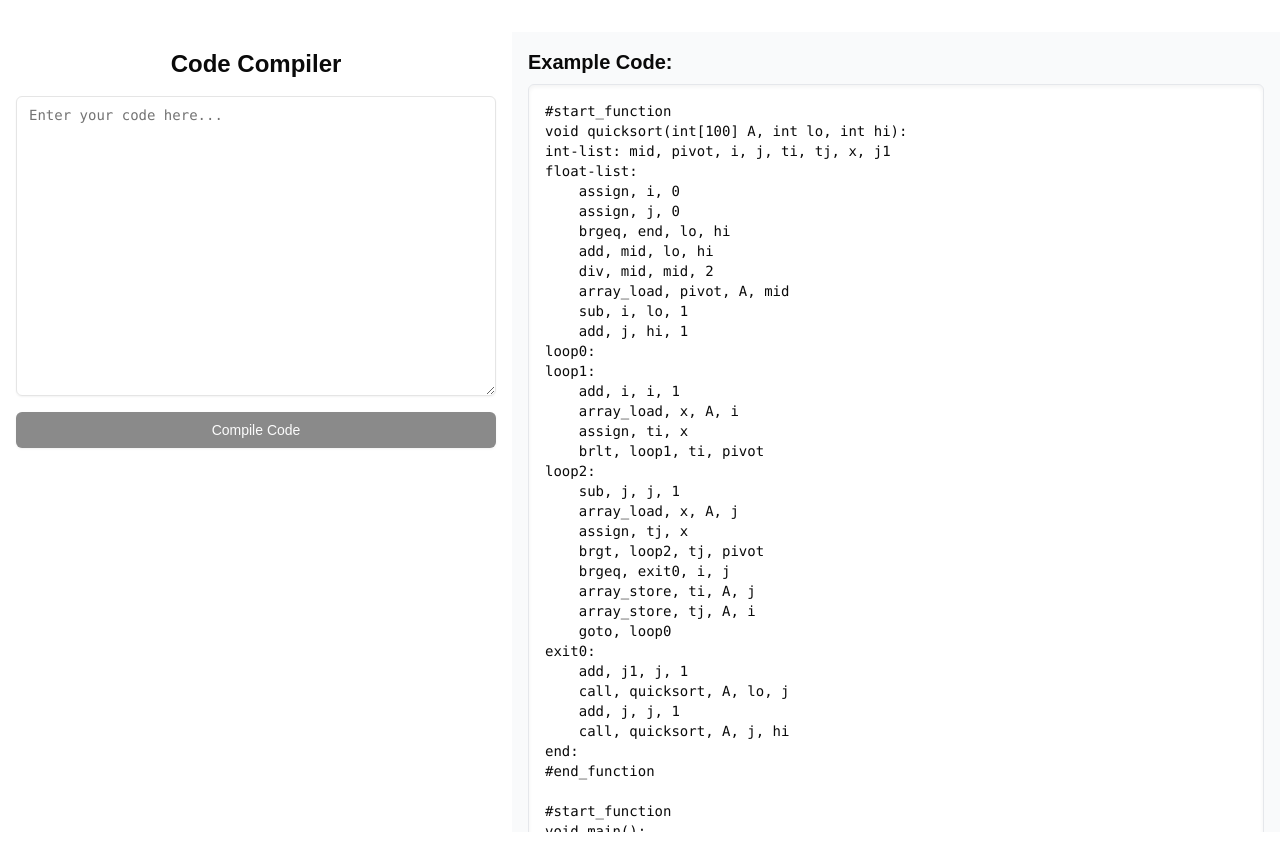
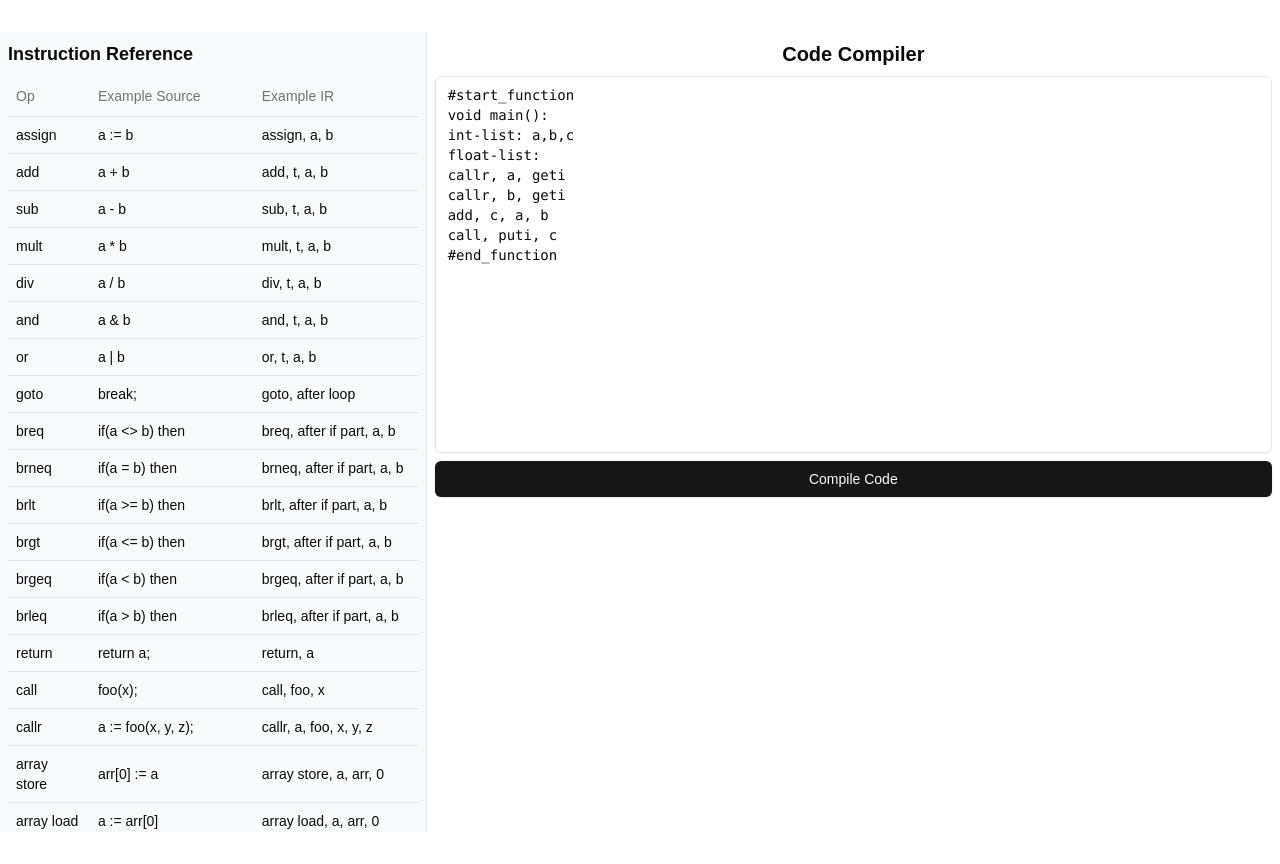
Before and after one commit to codifyfungi/compiler-app, a Next.js app: page / in a window 1280 px wide. Built offline with nearby package versions, Linux system fonts and the light colour scheme.

Commit message:
Input Edit

```diff
--- a/src/components/code-compiler.tsx
+++ b/src/components/code-compiler.tsx
@@ -5,73 +5,56 @@ import { Textarea } from "@/components/ui/textarea"
 import { Button } from "@/components/ui/button"
 import { Input } from "@/components/ui/input"
 import { Loader2 } from "lucide-react"
+import {
+  Table,
+  TableBody,
+  TableCell,
+  TableHead,
+  TableHeader,
+  TableRow,
+} from "@/components/ui/table"
 
-const exampleCode = `#start_function
-void quicksort(int[100] A, int lo, int hi):
-int-list: mid, pivot, i, j, ti, tj, x, j1
+const csvData = [
+  { Op: "assign", ExampleSource: "a := b", ExampleIR: "assign, a, b" },
+  { Op: "add", ExampleSource: "a + b", ExampleIR: "add, t, a, b" },
+  { Op: "sub", ExampleSource: "a - b", ExampleIR: "sub, t, a, b" },
+  { Op: "mult", ExampleSource: "a * b", ExampleIR: "mult, t, a, b" },
+  { Op: "div", ExampleSource: "a / b", ExampleIR: "div, t, a, b" },
+  { Op: "and", ExampleSource: "a & b", ExampleIR: "and, t, a, b" },
+  { Op: "or", ExampleSource: "a | b", ExampleIR: "or, t, a, b" },
+  { Op: "goto", ExampleSource: "break;", ExampleIR: "goto, after loop" },
+  { Op: "breq", ExampleSource: "if(a <> b) then", ExampleIR: "breq, after if part, a, b" },
+  { Op: "brneq", ExampleSource: "if(a = b) then", ExampleIR: "brneq, after if part, a, b" },
+  { Op: "brlt", ExampleSource: "if(a >= b) then", ExampleIR: "brlt, after if part, a, b" },
+  { Op: "brgt", ExampleSource: "if(a <= b) then", ExampleIR: "brgt, after if part, a, b" },
+  { Op: "brgeq", ExampleSource: "if(a < b) then", ExampleIR: "brgeq, after if part, a, b" },
+  { Op: "brleq", ExampleSource: "if(a > b) then", ExampleIR: "brleq, after if part, a, b" },
+  { Op: "return", ExampleSource: "return a;", ExampleIR: "return, a" },
+  { Op: "call", ExampleSource: "foo(x);", ExampleIR: "call, foo, x" },
+  { Op: "callr", ExampleSource: "a := foo(x, y, z);", ExampleIR: "callr, a, foo, x, y, z" },
+  { Op: "array store", ExampleSource: "arr[0] := a", ExampleIR: "array store, a, arr, 0" },
+  { Op: "array load", ExampleSource: "a := arr[0]", ExampleIR: "array load, a, arr, 0" },
+  { Op: "assign (array)", ExampleSource: "assign type ArrayInt = array [100] of int;", ExampleIR: "assign, X, 100, 10" },
+  { Op: "geti", ExampleSource: "int geti()", ExampleIR: "Reads an integer from standard input." },
+  { Op: "getf", ExampleSource: "float getf()", ExampleIR: "Reads a float from standard input." },
+  { Op: "getc", ExampleSource: "int getc()", ExampleIR: "Reads a character as its ASCII value." },
+  { Op: "puti", ExampleSource: "void puti(int i)", ExampleIR: "Prints an integer to standard output." },
+  { Op: "putf", ExampleSource: "void putf(float f)", ExampleIR: "Prints a float to standard output." },
+  { Op: "putc", ExampleSource: "void putc(int c)", ExampleIR: "Prints a character encoded as an ASCII value." },
+]
+
+const initialCode = `#start_function
+void main():
+int-list: a,b,c
 float-list:
-    assign, i, 0
-    assign, j, 0
-    brgeq, end, lo, hi
-    add, mid, lo, hi
-    div, mid, mid, 2
-    array_load, pivot, A, mid
-    sub, i, lo, 1
-    add, j, hi, 1
-loop0:
-loop1:
-    add, i, i, 1
-    array_load, x, A, i
-    assign, ti, x
-    brlt, loop1, ti, pivot
-loop2:
-    sub, j, j, 1
-    array_load, x, A, j
-    assign, tj, x
-    brgt, loop2, tj, pivot
-    brgeq, exit0, i, j
-    array_store, ti, A, j
-    array_store, tj, A, i
-    goto, loop0
-exit0:
-    add, j1, j, 1
-    call, quicksort, A, lo, j
-    add, j, j, 1
-    call, quicksort, A, j, hi
-end:
-#end_function
-
-#start_function
-void main():
-int-list: A[100], n, i, t
-float-list:
-    assign, t, 0
-    callr, n, geti
-    brgt, return, n, 100
-    sub, n, n, 1
-    assign, i, 0
-loop0:
-    brgt, exit0, i, n
-    callr, t, geti
-    array_store, t, A, i
-    add, i, i, 1
-    goto, loop0
-exit0:
-    call, quicksort, A, 0, n
-    assign, i, 0
-loop1:
-    brgt, exit1, i, n
-    array_load, t, A, i
-    call, puti, t
-    call, putc, 10
-    add, i, i, 1
-    goto, loop1
-exit1:
-return:
+callr, a, geti
+callr, b, geti
+add, c, a, b
+call, puti, c
 #end_function`
 
 export default function CodeCompiler() {
-  const [code, setCode] = useState("")
+  const [code, setCode] = useState(initialCode)
   const [output, setOutput] = useState("")
   const [isCompiling, setIsCompiling] = useState(false)
   const [isRunning, setIsRunning] = useState(false)
@@ -144,19 +127,42 @@ export default function CodeCompiler() {
   }
 
   return (
-    <div className="flex flex-col lg:flex-row h-screen overflow-hidden">
-      <div className="w-full lg:w-2/5 p-4 overflow-y-auto">
-        <h1 className="text-2xl font-bold text-center mb-4">Code Compiler</h1>
+    <div className="flex flex-col h-screen">
+      <div className="flex-grow flex overflow-hidden">
+        <div className="w-1/3 p-2 overflow-auto bg-gray-50 border-r">
+          <h2 className="text-lg font-semibold mb-2">Instruction Reference</h2>
+          <div className="overflow-x-auto">
+            <Table>
+              <TableHeader>
+                <TableRow>
+                  <TableHead className="w-1/5">Op</TableHead>
+                  <TableHead className="w-2/5">Example Source</TableHead>
+                  <TableHead className="w-2/5">Example IR</TableHead>
+                </TableRow>
+              </TableHeader>
+              <TableBody>
+                {csvData.map((row, index) => (
+                  <TableRow key={index}>
+                    <TableCell className="font-medium">{row.Op}</TableCell>
+                    <TableCell>{row.ExampleSource}</TableCell>
+                    <TableCell>{row.ExampleIR}</TableCell>
+                  </TableRow>
+                ))}
+              </TableBody>
+            </Table>
+          </div>
+        </div>
+        <div className="w-2/3 p-2 flex flex-col">
+          <h1 className="text-xl font-bold text-center mb-2">Code Compiler</h1>
           <Textarea
-          placeholder="Enter your code here..."
             value={code}
             onChange={(e) => setCode(e.target.value)}
-          className="min-h-[300px] font-mono mb-4"
+            className="flex-grow font-mono mb-2 resize-none"
             aria-label="Code input"
           />
           <Button
             onClick={handleCompile}
-          className="w-full mb-4"
+            className="w-full mb-2"
             disabled={!code.trim() || isCompiling}
           >
             {isCompiling ? (
@@ -169,20 +175,21 @@ export default function CodeCompiler() {
             )}
           </Button>
           {error && (
-          <div className="mb-4 p-4 bg-red-100 border border-red-400 text-red-700 rounded" role="alert">
+            <div className="mb-2 p-2 bg-red-100 border border-red-400 text-red-700 rounded text-sm" role="alert">
               {error}
             </div>
           )}
+          <div className="flex-grow overflow-auto">
             {output && (
-          <div className="space-y-4">
+              <div className="space-y-2">
                 <div>
-              <h2 className="text-xl font-semibold mb-2">Run Code:</h2>
+                  <h2 className="text-lg font-semibold mb-1">Run Code:</h2>
                   <Input
                     type="text"
                     placeholder="Enter input for your code..."
                     value={userInput}
                     onChange={(e) => setUserInput(e.target.value)}
-                className="mb-2"
+                    className="mb-1"
                     aria-label="User input for code execution"
                   />
                   <Button
@@ -202,26 +209,22 @@ export default function CodeCompiler() {
                 </div>
                 {runOutput && (
                   <div>
-                <h2 className="text-xl font-semibold mb-2">Run Output:</h2>
-                <pre className="bg-gray-100 p-4 rounded-md overflow-x-auto whitespace-pre-wrap">
+                    <h2 className="text-lg font-semibold mb-1">Run Output:</h2>
+                    <pre className="bg-gray-100 p-2 rounded-md overflow-x-auto whitespace-pre-wrap text-sm">
                       {runOutput}
                     </pre>
                   </div>
                 )}
                 <div>
-              <h2 className="text-xl font-semibold mb-2">Compilation Output:</h2>
-              <pre className="bg-gray-100 p-4 rounded-md overflow-x-auto whitespace-pre-wrap">
+                  <h2 className="text-lg font-semibold mb-1">Compilation Output:</h2>
+                  <pre className="bg-gray-100 p-2 rounded-md overflow-x-auto whitespace-pre-wrap text-sm">
                     {output}
                   </pre>
                 </div>
               </div>
             )}
           </div>
-      <div className="w-full lg:w-3/5 p-4 bg-gray-50 overflow-y-auto">
-        <h2 className="text-xl font-semibold mb-2">Example Code:</h2>
-        <pre className="bg-white p-4 rounded-md overflow-x-auto whitespace-pre-wrap font-mono text-sm border border-gray-200 shadow-inner">
-          {exampleCode}
-        </pre>
+        </div>
       </div>
     </div>
   )
--- /dev/null
+++ b/src/components/ui/table.tsx
@@ -0,0 +1,120 @@
+import * as React from "react"
+
+import { cn } from "@/lib/utils"
+
+const Table = React.forwardRef<
+  HTMLTableElement,
+  React.HTMLAttributes<HTMLTableElement>
+>(({ className, ...props }, ref) => (
+  <div className="relative w-full overflow-auto">
+    <table
+      ref={ref}
+      className={cn("w-full caption-bottom text-sm", className)}
+      {...props}
+    />
+  </div>
+))
+Table.displayName = "Table"
+
+const TableHeader = React.forwardRef<
+  HTMLTableSectionElement,
+  React.HTMLAttributes<HTMLTableSectionElement>
+>(({ className, ...props }, ref) => (
+  <thead ref={ref} className={cn("[&_tr]:border-b", className)} {...props} />
+))
+TableHeader.displayName = "TableHeader"
+
+const TableBody = React.forwardRef<
+  HTMLTableSectionElement,
+  React.HTMLAttributes<HTMLTableSectionElement>
+>(({ className, ...props }, ref) => (
+  <tbody
+    ref={ref}
+    className={cn("[&_tr:last-child]:border-0", className)}
+    {...props}
+  />
+))
+TableBody.displayName = "TableBody"
+
+const TableFooter = React.forwardRef<
+  HTMLTableSectionElement,
+  React.HTMLAttributes<HTMLTableSectionElement>
+>(({ className, ...props }, ref) => (
+  <tfoot
+    ref={ref}
+    className={cn(
+      "border-t bg-muted/50 font-medium [&>tr]:last:border-b-0",
+      className
+    )}
+    {...props}
+  />
+))
+TableFooter.displayName = "TableFooter"
+
+const TableRow = React.forwardRef<
+  HTMLTableRowElement,
+  React.HTMLAttributes<HTMLTableRowElement>
+>(({ className, ...props }, ref) => (
+  <tr
+    ref={ref}
+    className={cn(
+      "border-b transition-colors hover:bg-muted/50 data-[state=selected]:bg-muted",
+      className
+    )}
+    {...props}
+  />
+))
+TableRow.displayName = "TableRow"
+
+const TableHead = React.forwardRef<
+  HTMLTableCellElement,
+  React.ThHTMLAttributes<HTMLTableCellElement>
+>(({ className, ...props }, ref) => (
+  <th
+    ref={ref}
+    className={cn(
+      "h-10 px-2 text-left align-middle font-medium text-muted-foreground [&:has([role=checkbox])]:pr-0 [&>[role=checkbox]]:translate-y-[2px]",
+      className
+    )}
+    {...props}
+  />
+))
+TableHead.displayName = "TableHead"
+
+const TableCell = React.forwardRef<
+  HTMLTableCellElement,
+  React.TdHTMLAttributes<HTMLTableCellElement>
+>(({ className, ...props }, ref) => (
+  <td
+    ref={ref}
+    className={cn(
+      "p-2 align-middle [&:has([role=checkbox])]:pr-0 [&>[role=checkbox]]:translate-y-[2px]",
+      className
+    )}
+    {...props}
+  />
+))
+TableCell.displayName = "TableCell"
+
+const TableCaption = React.forwardRef<
+  HTMLTableCaptionElement,
+  React.HTMLAttributes<HTMLTableCaptionElement>
+>(({ className, ...props }, ref) => (
+  <caption
+    ref={ref}
+    className={cn("mt-4 text-sm text-muted-foreground", className)}
+    {...props}
+  />
+))
+TableCaption.displayName = "TableCaption"
+
+export {
+  Table,
+  TableHeader,
+  TableBody,
+  TableFooter,
+  TableHead,
+  TableRow,
+  TableCell,
+  TableCaption,
+}
```
Lines whose indentation alone changed are shown as unchanged.
